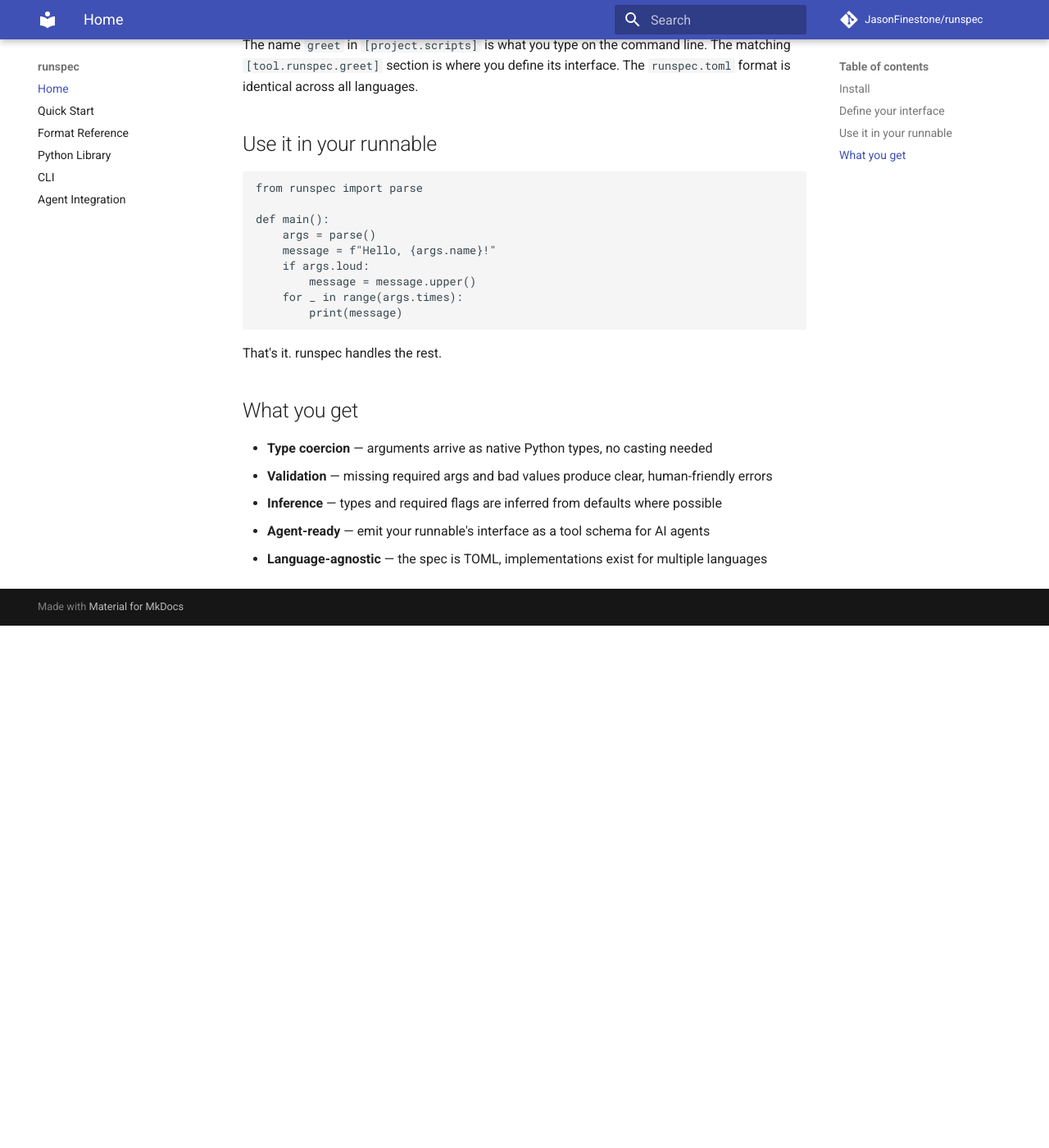
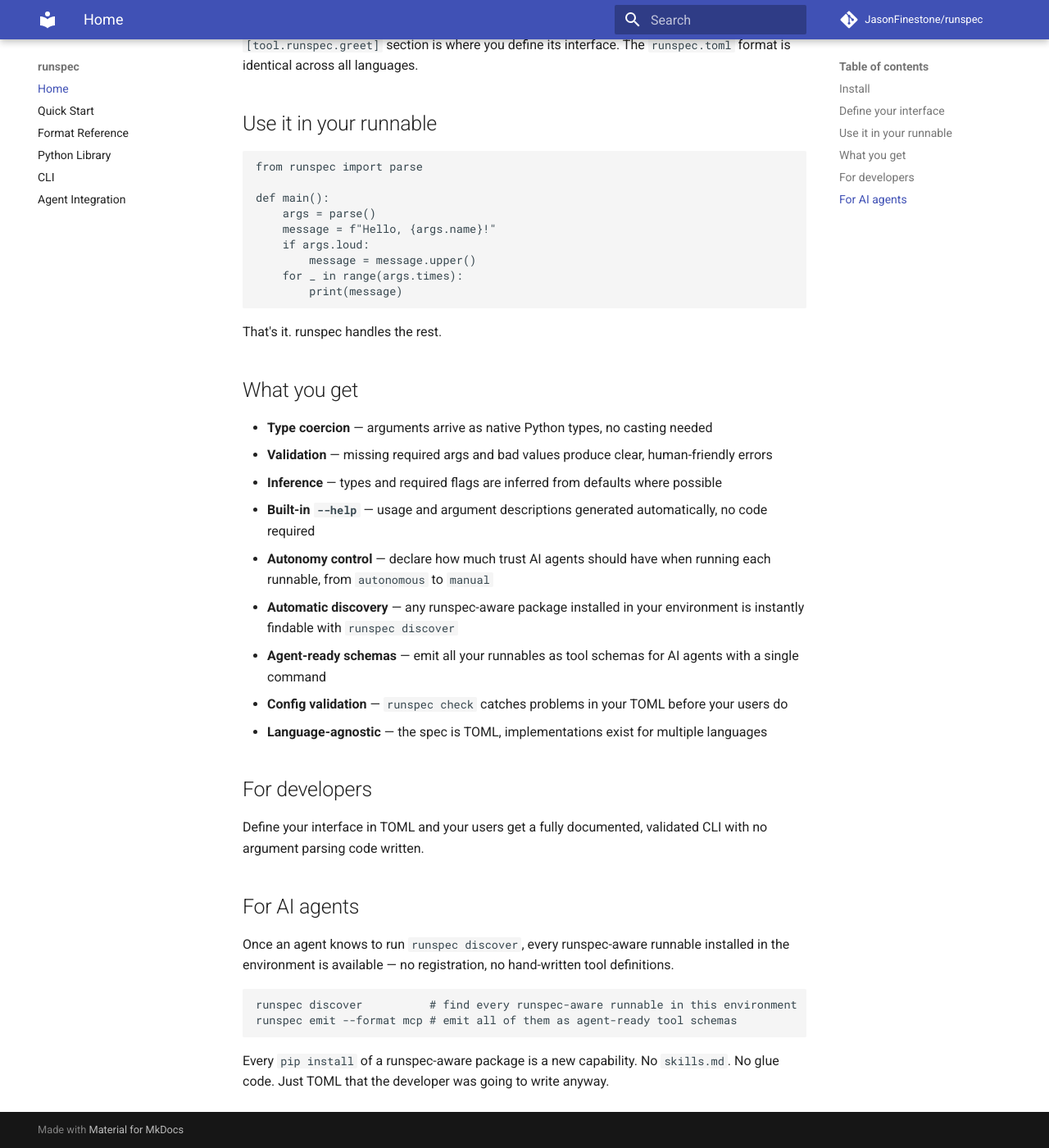
Before and after one commit to JasonFinestone/runspec, an MkDocs documentation site: the page built from docs/index.md, in a window 1280 px wide and 1400 px high, scrolled down 792 px. Shown: the whole window at 82% size. Built offline with MkDocs 1.6.1 and Material for MkDocs 9.7.7, drawn with Linux system fonts in a browser that asks for light colours; comment, search, counter and statistics services are not loaded; before the commit the page ends 1555 px from its top, so only the background shows below that; some of the changed text lies outside the part shown.

Commit message:
docs: revise landing page with honest agent framing and full feature list
- Remove overstated 'instantly discoverable by agents' claim from opening
- Add honest framing in For AI agents section — agent needs to know runspec once
- Add runspec check bullet to What you get list
- Tighten opening to two sentences covering the core value proposition

Co-Authored-By: Claude Sonnet 4.6 <noreply@anthropic.com>

````diff
--- a/docs/index.md
+++ b/docs/index.md
@@ -2,9 +2,8 @@
 
 **A TOML-based interface specification for anything runnable.**
 
-Define your runnable's interface once in `pyproject.toml` or `runspec.toml`.
-Get validation, type coercion, and rich error messages for free.
-Make any runnable available to AI agents — with a single command.
+Define your runnable's interface once in TOML. Get a CLI, validation,
+`--help`, and agent-ready schemas — all from the same source, with no extra code.
 
 ## Install
 
@@ -56,5 +55,28 @@ That's it. runspec handles the rest.
 - **Type coercion** — arguments arrive as native Python types, no casting needed
 - **Validation** — missing required args and bad values produce clear, human-friendly errors
 - **Inference** — types and required flags are inferred from defaults where possible
-- **Agent-ready** — emit your runnable's interface as a tool schema for AI agents
+- **Built-in `--help`** — usage and argument descriptions generated automatically, no code required
+- **Autonomy control** — declare how much trust AI agents should have when running each runnable, from `autonomous` to `manual`
+- **Automatic discovery** — any runspec-aware package installed in your environment is instantly findable with `runspec discover`
+- **Agent-ready schemas** — emit all your runnables as tool schemas for AI agents with a single command
+- **Config validation** — `runspec check` catches problems in your TOML before your users do
 - **Language-agnostic** — the spec is TOML, implementations exist for multiple languages
+
+## For developers
+
+Define your interface in TOML and your users get a fully documented, validated
+CLI with no argument parsing code written.
+
+## For AI agents
+
+Once an agent knows to run `runspec discover`, every runspec-aware runnable
+installed in the environment is available — no registration, no hand-written
+tool definitions.
+
+```bash
+runspec discover          # find every runspec-aware runnable in this environment
+runspec emit --format mcp # emit all of them as agent-ready tool schemas
+```
+
+Every `pip install` of a runspec-aware package is a new capability.
+No `skills.md`. No glue code. Just TOML that the developer was going to write anyway.
````
